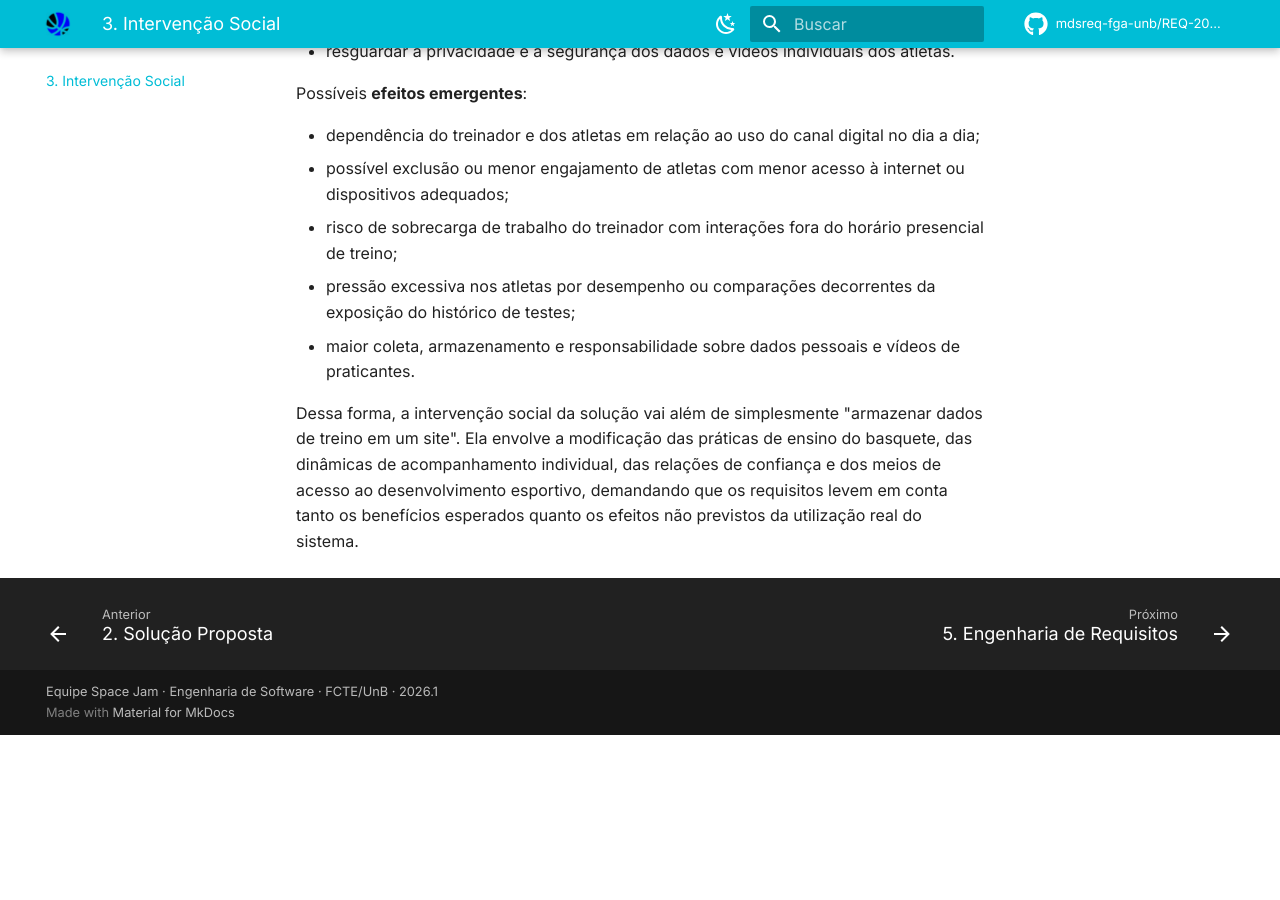
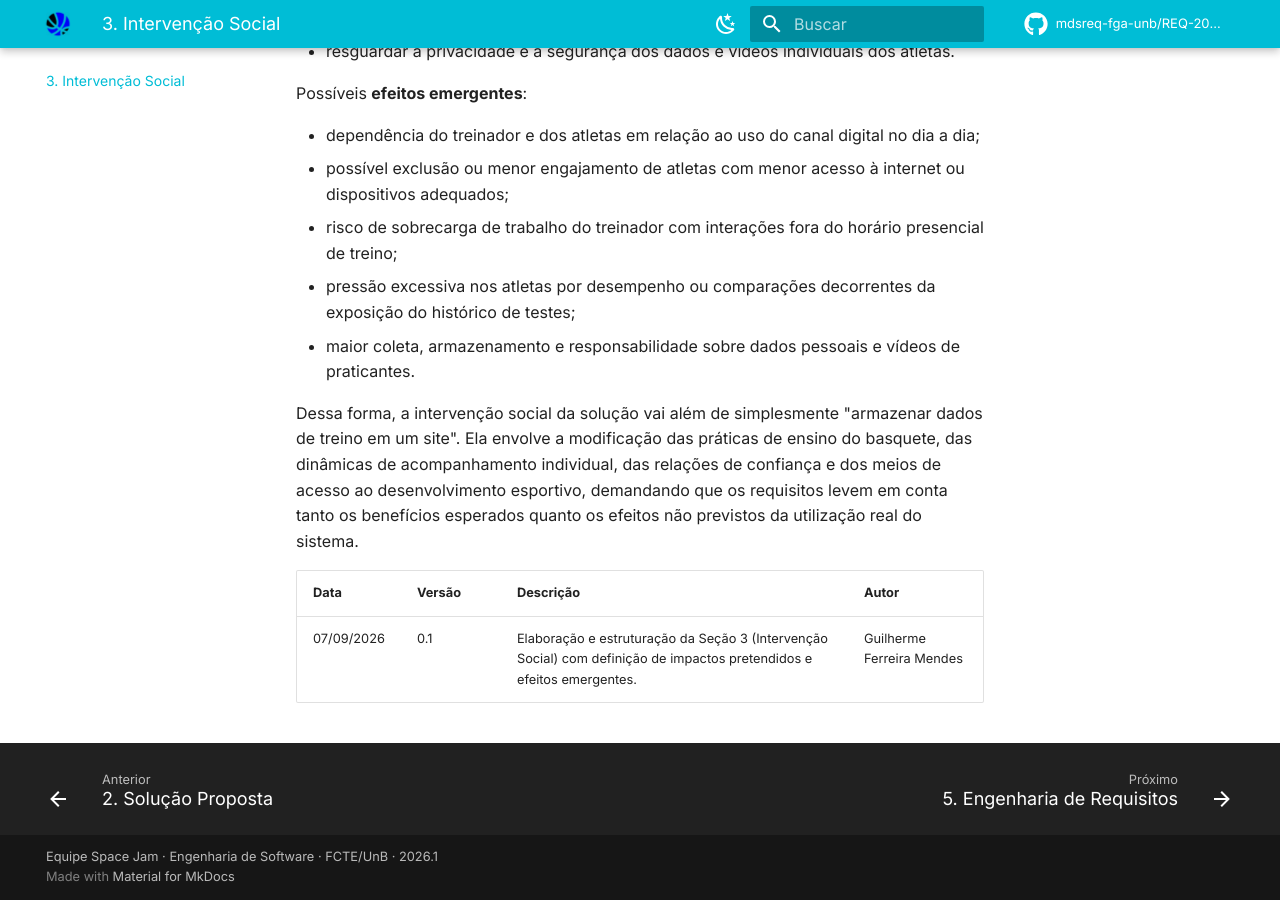
Before and after one commit to mdsreq-fga-unb/REQ-2026.2-T01-SpaceJam, an MkDocs documentation site: the page built from docs/intervencao_social.md, in a window 1280 px wide and 900 px high, scrolled down 593 px. Built offline with MkDocs 1.6.1 and Material for MkDocs 9.7.7, drawn with Linux system fonts in a browser that asks for light colours; comment, search, counter and statistics services are not loaded; before the commit the page ends 1328 px from its top, so only the background shows below that.

Commit message:
docs: adicao do historico de versao aos topics 3 e 5 do documento de visao do produto e projeto

```diff
--- a/docs/intervencao_social.md
+++ b/docs/intervencao_social.md
@@ -20,3 +20,7 @@ Entre os **impactos pretendidos**, destacam-se:
 * maior coleta, armazenamento e responsabilidade sobre dados pessoais e vídeos de praticantes.
 
 Dessa forma, a intervenção social da solução vai além de simplesmente "armazenar dados de treino em um site". Ela envolve a modificação das práticas de ensino do basquete, das dinâmicas de acompanhamento individual, das relações de confiança e dos meios de acesso ao desenvolvimento esportivo, demandando que os requisitos levem em conta tanto os benefícios esperados quanto os efeitos não previstos da utilização real do sistema.
+
+| Data | Versão | Descrição | Autor |
+| --- | --- | --- | --- |
+| 07/09/2026 | 0.1 | Elaboração e estruturação da Seção 3 (Intervenção Social) com definição de impactos pretendidos e efeitos emergentes. | Guilherme Ferreira Mendes |
```
Also changed, not shown: docs/engenharia_requisitos.md (+4 -0 lines).
